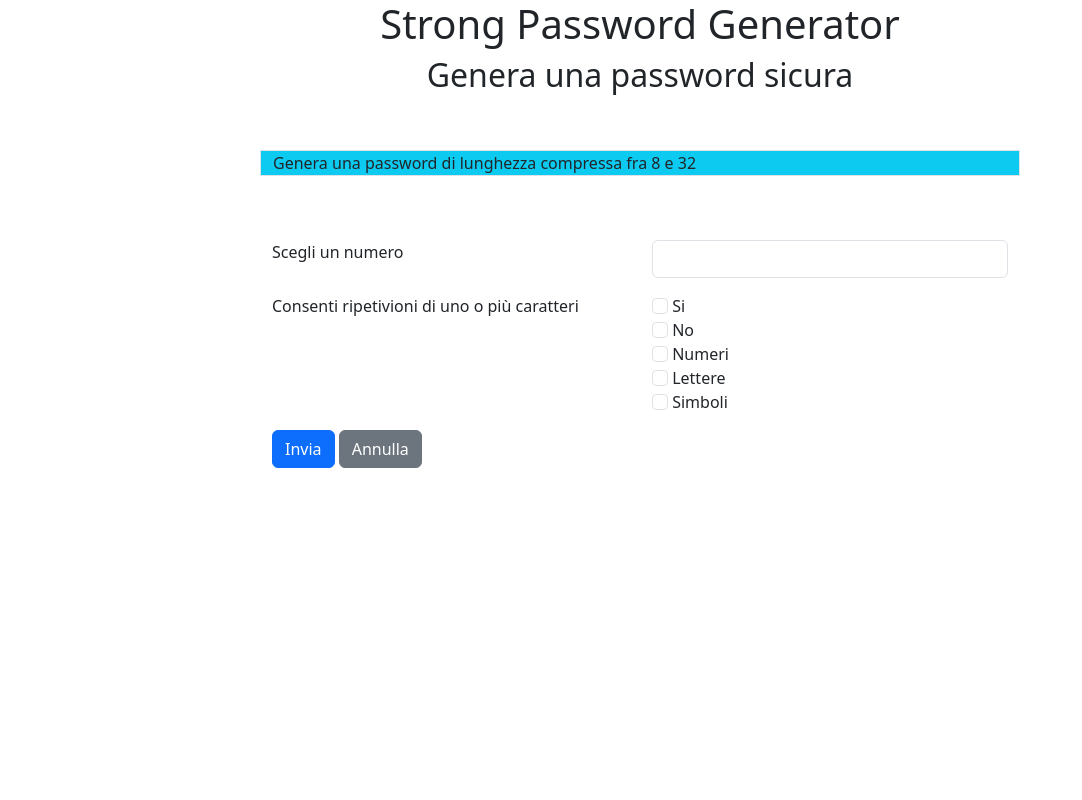
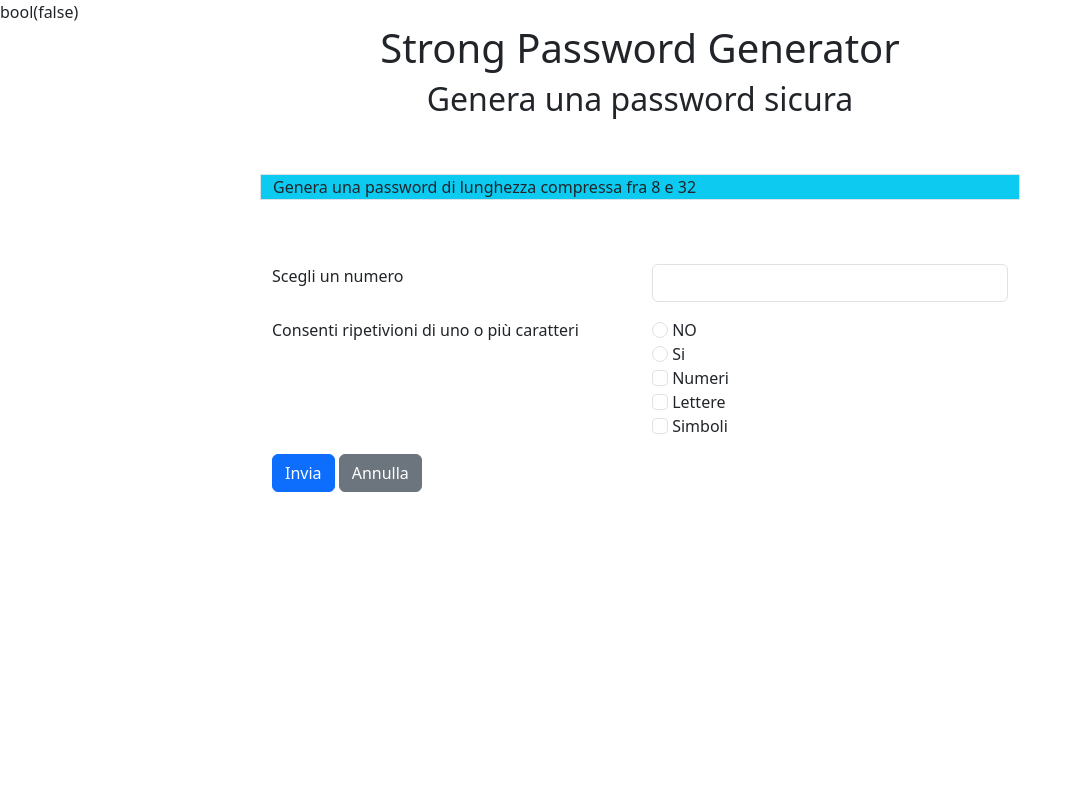
Before and after one commit to PincelliN/php-strong-password-generator, a PHP site: page /Index.php in a window 1280 px wide. Shown: the whole page, without its empty margins (0-1082 px from the left). Run offline with PHP 8.4, Linux system fonts and the light colour scheme.

Commit message:
Add repeat methods

```diff
--- a/Index.php
+++ b/Index.php
@@ -5,8 +5,13 @@ $repeat=isset($_GET['repeat'])?$_GET['repeat']:null;
 $numb=isset($_GET['numb'])?$_GET['numb']:null;
 $car=isset($_GET['car'])?$_GET['car']:null;
 $simb=isset($_GET['simb'])?$_GET['simb']:null;
+// Definisco l'array per evitare l'alert
 $generated_password=null;
 
+//trasformo la variabile $repeat in un valore booleano perche come value hanno una stringa ugale a 'true' o 'false'
+$repeat = ($repeat === 'true');
+
+var_dump($repeat);
 if($number_user && $number_user>8 && $number_user<32 ){
 function createPassword($number_user){
     // Array con tutte le lettere maiuscole
@@ -26,13 +31,29 @@ $simboli = str_split('!"#$%&\'()*+,-./:;<=>?@[\\]^_`{|}~');
 
 $tutti_i_caratteri=array_merge($tutte_le_lettere,$numeri,$simboli );
 
+
+
 $new_password='';
-$i=0;
-while($i < $number_user){
-$rand=rand(0,count($tutti_i_caratteri));
 
-$new_password .= $tutti_i_caratteri[$rand];
-$i++;
+
+
+while(strlen($new_password)<= $number_user){
+
+$rand=rand(0,count($tutti_i_caratteri)-1);
+
+$element=$tutti_i_caratteri[$rand];
+
+if($repeat){
+
+if(!in_array($element,$new_password))
+
+$new_password .= $element;
+}else{
+$new_password .= $element;
+
+
+
+}
 
 }return $new_password;
 
@@ -115,16 +136,14 @@ var_dump($generated_password);
                         </div>
                         <div class="col-6 ">
                             <div class='gy-3'>
-                                <input class="form-check-input" type="checkbox" value="true" id="repeat-true">
-                                <label class="form-check-label" for="repeat-true" name='repeat'>
-                                    Si
-                                </label>
+                                <input class="form-check-input" type="radio" name="repeat" value="true"
+                                    id="repeat-true">
+                                <label class="form-check-label" for="repeat-true">NO</label>
                             </div>
                             <div class='gy-3'>
-                                <input class="form-check-input" type="checkbox" value="false" id="repeat-false">
-                                <label class="form-check-label" for="repeat-false" name='repeat'>
-                                    No
-                                </label>
+                                <input class="form-check-input" type="radio" name="repeat" value="false"
+                                    id="repeat-false">
+                                <label class="form-check-label" for="repeat-false">Si</label>
                             </div>
 
                             <div class='gy-3'>
```
